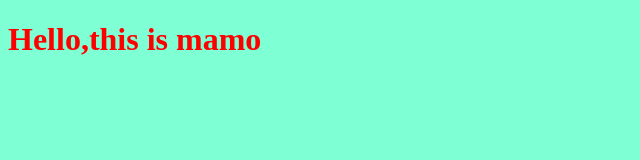
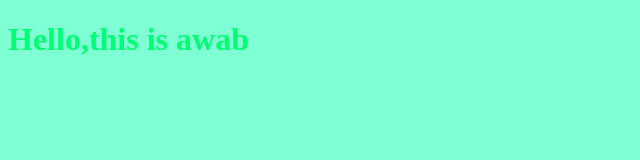
Before and after one commit to MohammedMeargni/myproject, a plain HTML site: page index.html in a window 1280 px wide. Shown: the whole page, without its empty margins (0-640 px from the left). Drawn offline with Linux system fonts and the light colour scheme.

Commit message:
chaning style for title awab

```diff
--- a/index.html
+++ b/index.html
@@ -7,7 +7,7 @@
     <link rel="stylesheet" href="style.css">
 </head>
 <body>
-    <h1> Hello,this is mamo </h1>
+    <h1> Hello,this is awab </h1>
     <script src="app.js"></script>
 </body>
 </html>
--- a/style.css
+++ b/style.css
@@ -1,5 +1,5 @@
 h1{
-    color:red;
+    color:rgb(0, 255, 115);
 }
 body{
     background-color: aquamarine;
```
